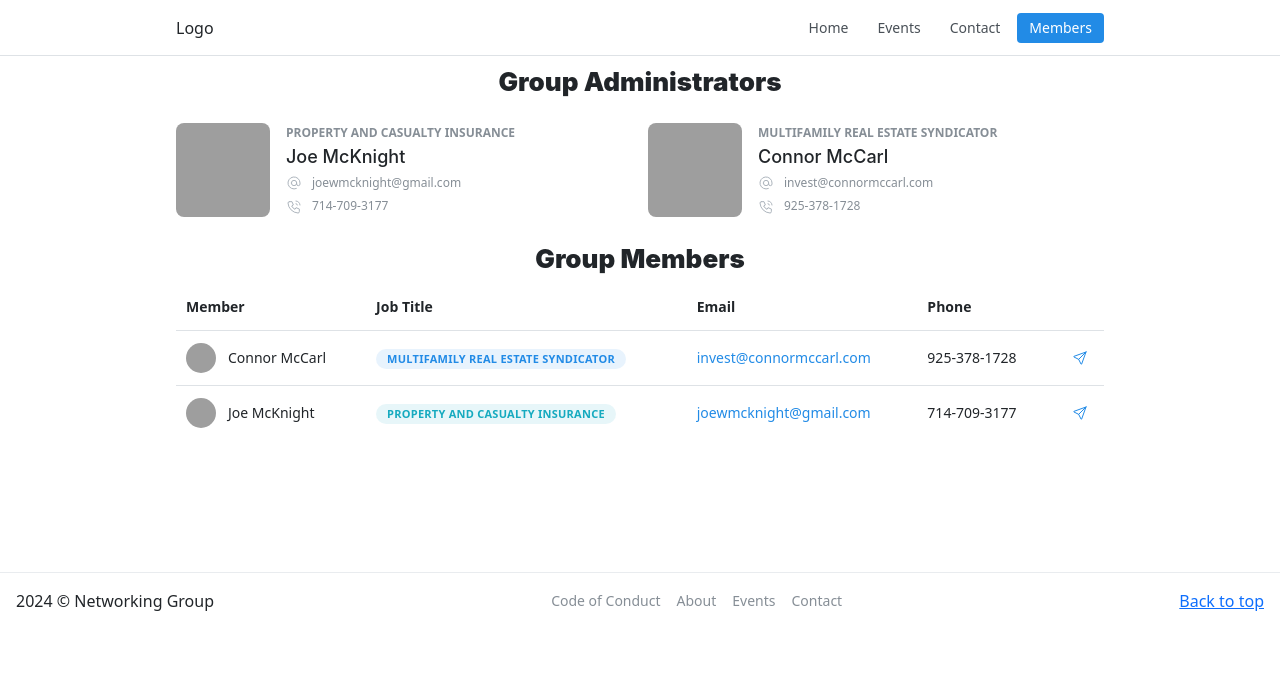
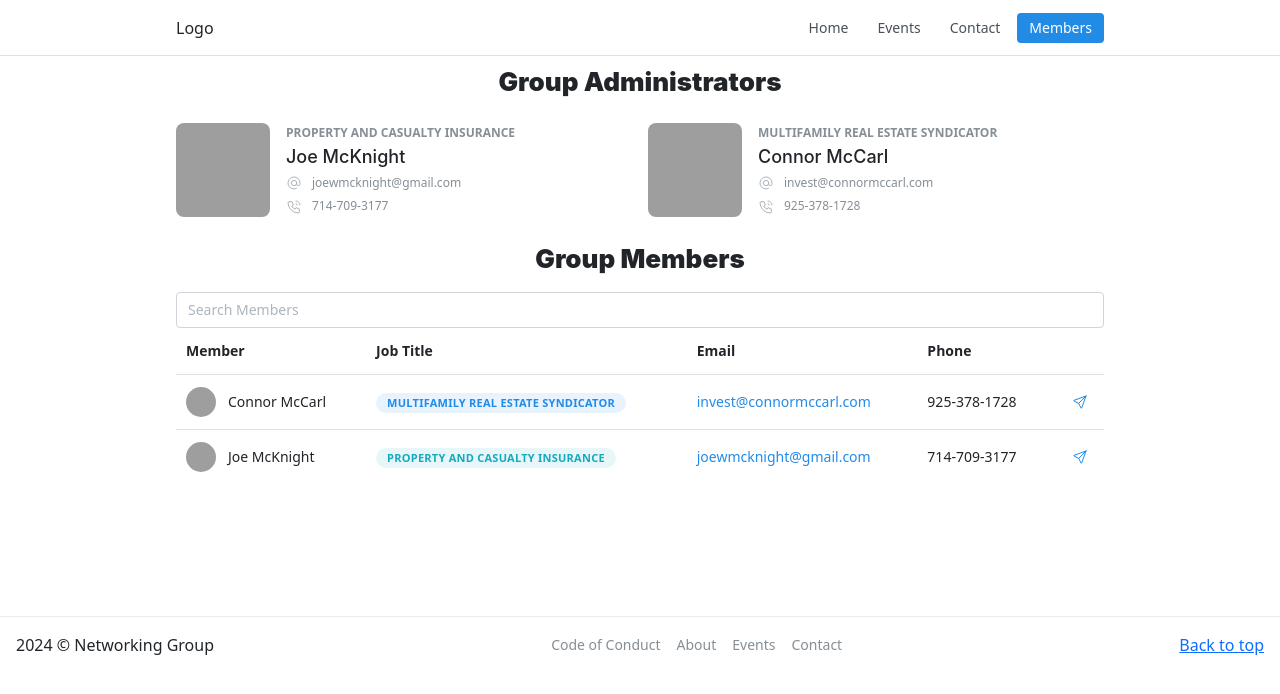
Before and after one commit to connormccarl/networking, a Next.js app: page /members in a window 1280 px wide. Shown: the top 694 px of the page. Built offline with nearby package versions, Linux system fonts and the light colour scheme; grey boxes are pictures that could not be loaded.

Commit message:
added members search bar

```diff
--- a/pages/events.js
+++ b/pages/events.js
@@ -2,7 +2,7 @@ import React from 'react'
 import Image from 'next/image'
 import { useState } from 'react';
 
-import styles from '@/styles/events.module.css'
+import styles from '@/styles/Events.module.css'
 
 import { FontAwesomeIcon } from "@fortawesome/react-fontawesome";
 import {
@@ -12,7 +12,7 @@ import {
 } from "@fortawesome/free-solid-svg-icons";
 
 export default function Events() {
-    const [lock, setLock] = useState(true)
+    const [lock, setLock] = useState(false)
     const [password, setPassword] = useState("")
 
     const handleChange = (e) => {
--- a/pages/members.js
+++ b/pages/members.js
@@ -1,5 +1,5 @@
-import React from 'react'
-import { Container, Avatar, Badge, Title, Table, Group, Text, ActionIcon, Anchor, rem, SimpleGrid } from '@mantine/core';
+import React, { useState } from 'react'
+import { Container, Avatar, Badge, Title, Table, Group, Text, ActionIcon, Anchor, rem, SimpleGrid, TextInput } from '@mantine/core';
 import { IconSend,IconPhoneCall, IconAt } from '@tabler/icons-react';
 
 import classes from '@/styles/Members.module.css';
@@ -29,7 +29,22 @@ const groupColors = {
 }
 
 export default function Members() {
-    const rows = members.map((item) => (
+    const [focused, setFocused] = useState(false)
+    const [query, setQuery] = useState('')
+    const floating = query.trim().length !== 0 || focused || undefined
+
+    // handle search filter function
+    const searchFilter = (array) => {
+        return array.filter((element) => {
+            return element.name.toLowerCase().includes(query.toLowerCase()) ||
+                element.job.toLowerCase().includes(query.toLowerCase()) ||
+                element.email.toLowerCase().includes(query.toLowerCase()) ||
+                element.phone.replace('-','').includes(query.replace('-',''))
+        })
+    }
+    const filtered = searchFilter(members);
+
+    const rows = filtered.map((item) => (
         <Table.Tr key={item.name}>
           <Table.Td>
             <Group gap="sm">
@@ -147,6 +162,20 @@ export default function Members() {
             >
                 Group Members
         </Title>
+        <TextInput
+            label="Search Members"
+            placeholder="Search by name, job title, email, or phone number"
+            required
+            classNames={classes}
+            value={query}
+            onChange={(event) => setQuery(event.currentTarget.value)}
+            onFocus={() => setFocused(true)}
+            onBlur={() => setFocused(false)}
+            mt="md"
+            autoComplete="nope"
+            data-floating={floating}
+            labelProps={{ 'data-floating': floating }}
+        />
         <Table.ScrollContainer minWidth={800}>
             <Table verticalSpacing="sm">
                 <Table.Thead>
--- a/styles/Members.module.css
+++ b/styles/Members.module.css
@@ -7,3 +7,49 @@
         Greycliff CF,
         var(--mantine-font-family);
 }
+
+.root {
+  position: relative;
+}
+
+.label {
+  position: absolute;
+  z-index: 2;
+  top: rem(7px);
+  left: var(--mantine-spacing-sm);
+  pointer-events: none;
+  color: light-dark(var(--mantine-color-gray-5), var(--mantine-color-dark-3));
+  transition:
+    transform 150ms ease,
+    font-size 150ms ease,
+    color 150ms ease;
+
+  &[data-floating] {
+    transform: translate(calc(var(--mantine-spacing-sm) * -1), rem(-28px));
+    font-size: var(--mantine-font-size-xs);
+    font-weight: 500;
+    color: light-dark(var(--mantine-color-black), var(--mantine-color-white));
+  }
+}
+
+.required {
+  transition: opacity 150ms ease;
+  opacity: 0;
+
+  [data-floating] & {
+    opacity: 1;
+  }
+}
+
+.input {
+  &::placeholder {
+    transition: color 150ms ease;
+    color: transparent;
+  }
+
+  &[data-floating] {
+    &::placeholder {
+      color: var(--mantine-color-placeholder);
+    }
+  }
+}
```
